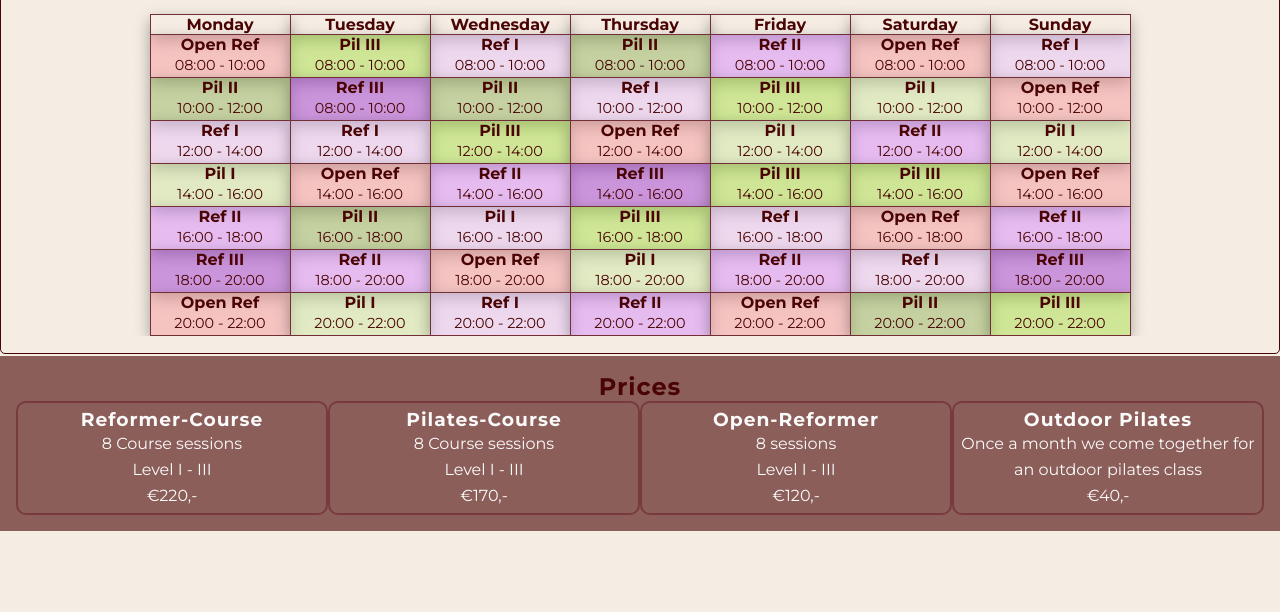
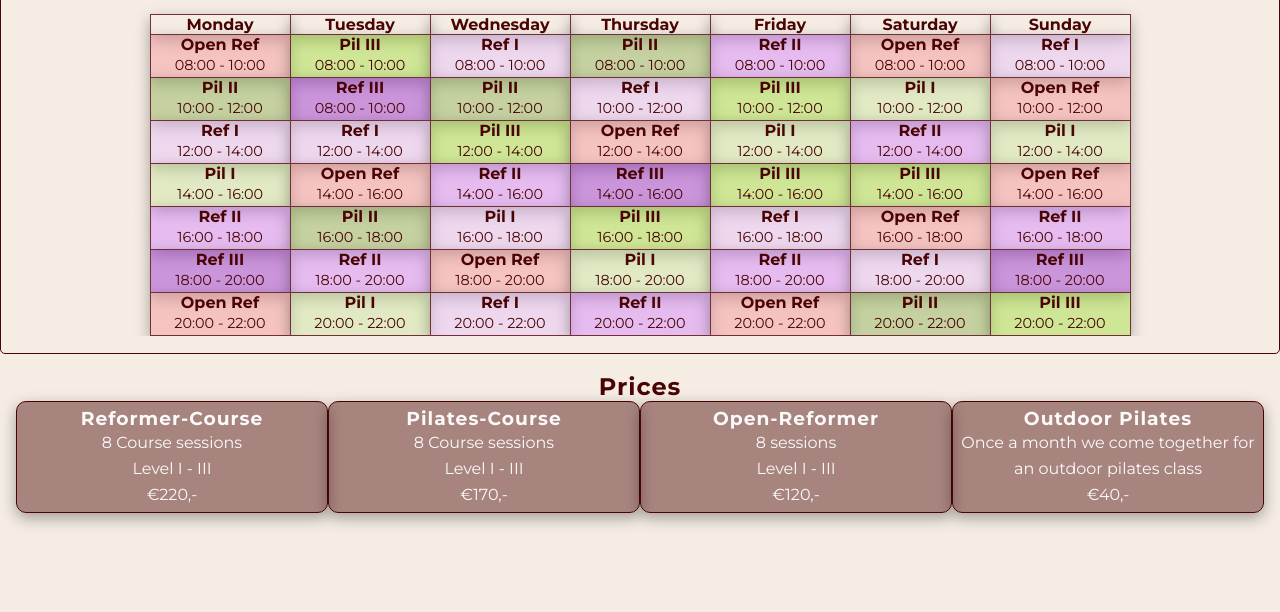
Before and after one commit to Xakkusu/1_project_pilates, a plain HTML site: page course.html in a window 1280 px wide. Shown: the part 127-739 px from the top of the page. Drawn offline with Linux system fonts and the light colour scheme.

Commit message:
style: change box shadow and color properties of price section on courses page

```diff
--- a/assets/css/style.css
+++ b/assets/css/style.css
@@ -292,7 +292,6 @@ table p {
 #prices {
     padding: 1rem;
     text-align: center;
-    background-color: #4a04049c;
 }
 
 #course-prices {
@@ -303,11 +302,13 @@ table p {
 }
 
 .price-box {
-    border: #722f37bd 2px solid;
+    border: solid 1.5px #4A0404;
     border-radius: 10px;
     padding: 5px;
     flex-basis: 250px;
     flex-grow: 1;
+    background-color: #4a040473;
+    box-shadow: rgba(0, 0, 0, 0.35) 0px 5px 15px;
 }
 
 /* About Us Page */
@@ -603,7 +604,7 @@ footer {
         border: solid 2px #4A0404;
         border-radius: 4px;
         padding: 0;
-        color: rgb(245,237,228);
+        color: #fafafa;;
         background-color: #4a040473;
     }
 
```
